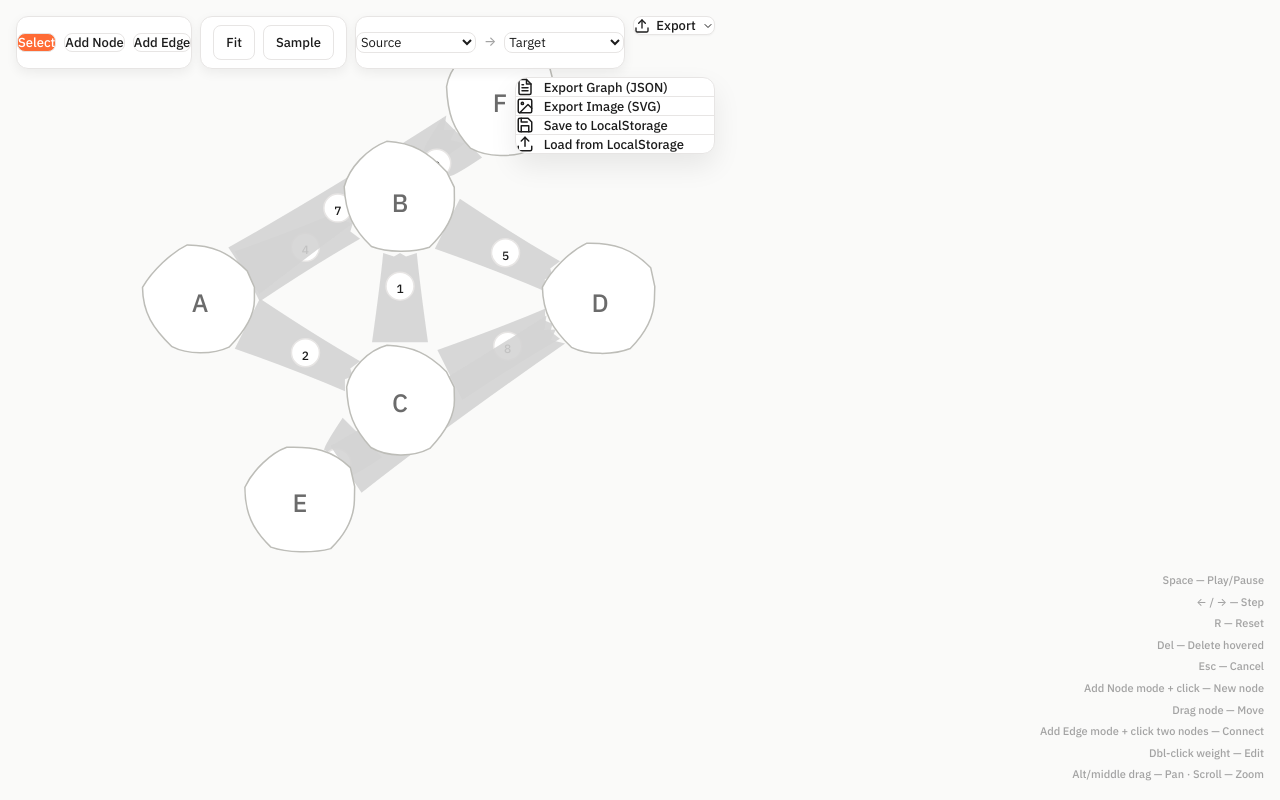
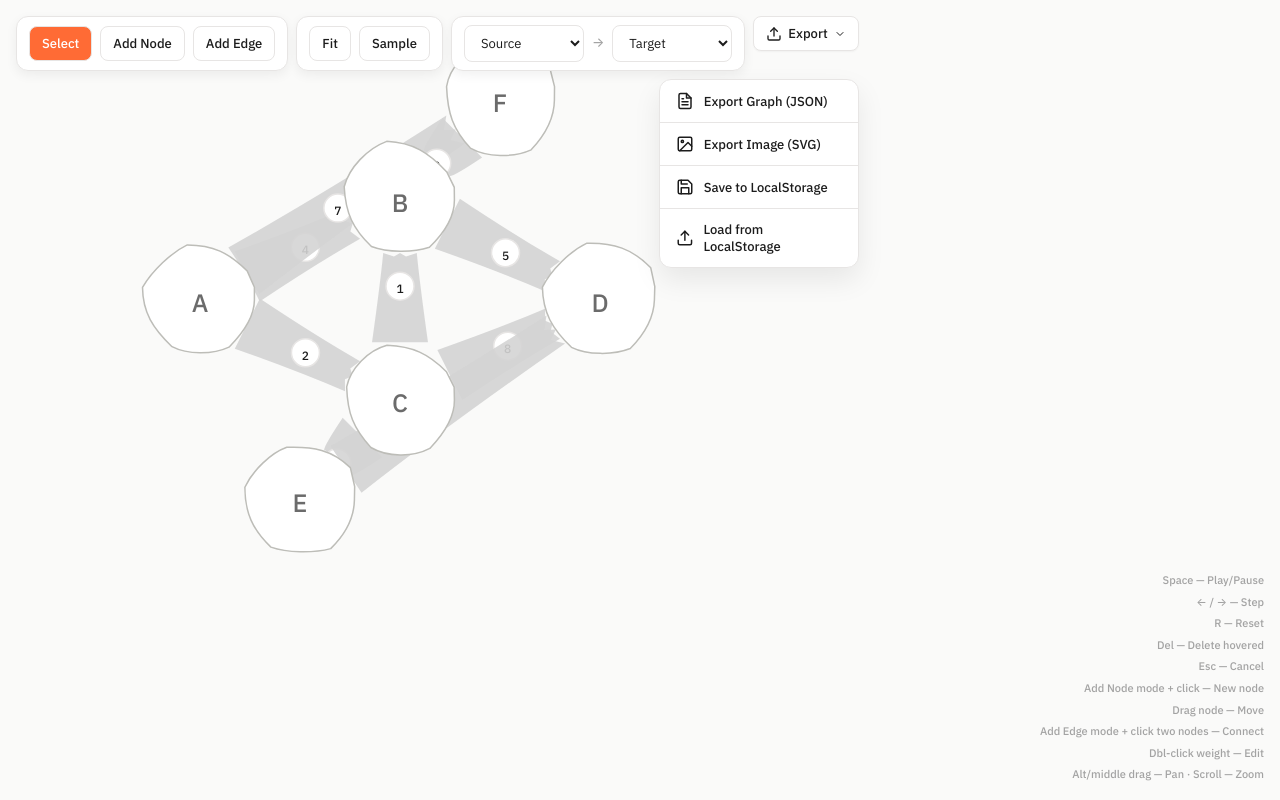
Before and after one commit to HimanshuxAI/interactive-shortest-path-finder, a React (Vite) app: page / in a window 1280 px wide. Both pictures are taken after a click on the button "Export". Built offline with nearby package versions, Linux system fonts and the light colour scheme.

Commit message:
fix: give padding values their units
Buttons and toolbars were written as padding: '8 12', which the CSS parser
throws away, so most controls had no padding at all.

```diff
--- a/src/panels/ExportMenu.tsx
+++ b/src/panels/ExportMenu.tsx
@@ -46,7 +46,7 @@ export const ExportMenu: React.FC = () => {
         whileTap={{ scale: 0.98 }}
         onClick={() => setIsOpen(!isOpen)}
         style={{
-          padding: '8 12',
+          padding: '8px 12px',
           borderRadius: '8px',
           background: 'var(--color-surface)',
           color: 'var(--color-ink)',
@@ -97,7 +97,7 @@ export const ExportMenu: React.FC = () => {
               onClick={handleExportGraph}
               style={{
                 width: '100%',
-                padding: '12 16',
+                padding: '12px 16px',
                 textAlign: 'left',
                 fontSize: '13px',
                 fontWeight: 500,
@@ -127,7 +127,7 @@ export const ExportMenu: React.FC = () => {
               onClick={handleExportImage}
               style={{
                 width: '100%',
-                padding: '12 16',
+                padding: '12px 16px',
                 textAlign: 'left',
                 fontSize: '13px',
                 fontWeight: 500,
@@ -155,7 +155,7 @@ export const ExportMenu: React.FC = () => {
               onClick={handleSave}
               style={{
                 width: '100%',
-                padding: '12 16',
+                padding: '12px 16px',
                 textAlign: 'left',
                 fontSize: '13px',
                 fontWeight: 500,
@@ -183,7 +183,7 @@ export const ExportMenu: React.FC = () => {
               onClick={handleLoad}
               style={{
                 width: '100%',
-                padding: '12 16',
+                padding: '12px 16px',
                 textAlign: 'left',
                 fontSize: '13px',
                 fontWeight: 500,
--- a/src/panels/Narration.tsx
+++ b/src/panels/Narration.tsx
@@ -23,7 +23,7 @@ export const Narration: React.FC = () => {
         right: 16,
         zIndex: 100,
         maxWidth: 360,
-        padding: '16 20',
+        padding: '16px 20px',
         background: 'var(--color-surface)',
         borderRadius: '16px',
         boxShadow: 'var(--shadow-lg)',
--- a/src/panels/QueueTray.tsx
+++ b/src/panels/QueueTray.tsx
@@ -28,7 +28,7 @@ export const QueueTray: React.FC = () => {
         zIndex: 100,
         display: 'flex',
         gap: 8,
-        padding: '8 12',
+        padding: '8px 12px',
         background: 'var(--color-surface)',
         borderRadius: '12px',
         boxShadow: 'var(--shadow-lg)',
@@ -53,7 +53,7 @@ export const QueueTray: React.FC = () => {
               display: 'flex',
               alignItems: 'center',
               gap: 6,
-              padding: '6 10',
+              padding: '6px 10px',
               background: item.node === currentStep.node ? 'var(--color-coral)' : 'var(--color-coral-tint)',
               color: item.node === currentStep.node ? 'var(--color-surface)' : 'var(--color-ink)',
               borderRadius: '8px',
--- a/src/panels/Timeline.tsx
+++ b/src/panels/Timeline.tsx
@@ -52,7 +52,7 @@ export const Timeline: React.FC = () => {
         transform: 'translateX(-50%)',
         zIndex: 100,
         width: 'min(90vw, 600px)',
-        padding: '16 20',
+        padding: '16px 20px',
         background: 'var(--color-surface)',
         borderRadius: '16px',
         boxShadow: 'var(--shadow-lg)',
@@ -188,7 +188,7 @@ export const Timeline: React.FC = () => {
             value={playbackSpeed}
             onChange={e => setPlaybackSpeed(parseFloat(e.target.value))}
             style={{
-              padding: '4 8',
+              padding: '4px 8px',
               borderRadius: '6px',
               border: '1px solid var(--color-border)',
               background: 'var(--color-surface)',
--- a/src/panels/Toolbar.tsx
+++ b/src/panels/Toolbar.tsx
@@ -74,13 +74,13 @@ export const Toolbar: React.FC = () => {
 
   return (
     <div style={{ position: 'fixed', top: 16, left: 16, zIndex: 100, display: 'flex', flexWrap: 'wrap', gap: 8 }}>
-      <div style={{ display: 'flex', gap: 8, alignItems: 'center', background: 'var(--color-surface)', padding: '8 12', borderRadius: '12px', boxShadow: 'var(--shadow-md)', border: '1px solid var(--color-border)' }}>
+      <div style={{ display: 'flex', gap: 8, alignItems: 'center', background: 'var(--color-surface)', padding: '8px 12px', borderRadius: '12px', boxShadow: 'var(--shadow-md)', border: '1px solid var(--color-border)' }}>
         <motion.button
           whileHover={{ scale: 1.02 }}
           whileTap={{ scale: 0.98 }}
           onClick={() => dispatch({ type: 'SET_MODE', mode: 'select' })}
           style={{
-            padding: '8 12',
+            padding: '8px 12px',
             borderRadius: '8px',
             background: mode === 'select' ? 'var(--color-coral)' : 'transparent',
             color: mode === 'select' ? 'var(--color-surface)' : 'var(--color-ink)',
@@ -98,7 +98,7 @@ export const Toolbar: React.FC = () => {
           whileTap={{ scale: 0.98 }}
           onClick={() => dispatch({ type: 'SET_MODE', mode: 'addNode' })}
           style={{
-            padding: '8 12',
+            padding: '8px 12px',
             borderRadius: '8px',
             background: mode === 'addNode' ? 'var(--color-coral)' : 'transparent',
             color: mode === 'addNode' ? 'var(--color-surface)' : 'var(--color-ink)',
@@ -116,7 +116,7 @@ export const Toolbar: React.FC = () => {
           whileTap={{ scale: 0.98 }}
           onClick={() => dispatch({ type: 'SET_MODE', mode: 'addEdge' })}
           style={{
-            padding: '8 12',
+            padding: '8px 12px',
             borderRadius: '8px',
             background: mode === 'addEdge' ? 'var(--color-coral)' : 'transparent',
             color: mode === 'addEdge' ? 'var(--color-surface)' : 'var(--color-ink)',
@@ -151,13 +151,13 @@ export const Toolbar: React.FC = () => {
       </div>
 
       {canRun && (
-        <div style={{ display: 'flex', gap: 8, alignItems: 'center', background: 'var(--color-surface)', padding: '8 12', borderRadius: '12px', boxShadow: 'var(--shadow-md)', border: '1px solid var(--color-border)' }}>
+        <div style={{ display: 'flex', gap: 8, alignItems: 'center', background: 'var(--color-surface)', padding: '8px 12px', borderRadius: '12px', boxShadow: 'var(--shadow-md)', border: '1px solid var(--color-border)' }}>
           <select
             value={sourceNode || ''}
             onChange={handleSourceSelect}
             disabled={!canRun}
             style={{
-              padding: '8 12',
+              padding: '8px 12px',
               borderRadius: '8px',
               border: '1px solid var(--color-border)',
               background: 'var(--color-surface)',
@@ -176,7 +176,7 @@ export const Toolbar: React.FC = () => {
             onChange={handleTargetSelect}
             disabled={!canRun}
             style={{
-              padding: '8 12',
+              padding: '8px 12px',
               borderRadius: '8px',
               border: '1px solid var(--color-border)',
               background: 'var(--color-surface)',
@@ -228,14 +228,14 @@ export const Toolbar: React.FC = () => {
       )}
 
       {hasSteps && (
-        <div style={{ display: 'flex', gap: 8, alignItems: 'center', background: 'var(--color-surface)', padding: '8 12', borderRadius: '12px', boxShadow: 'var(--shadow-md)', border: '1px solid var(--color-border)' }}>
+        <div style={{ display: 'flex', gap: 8, alignItems: 'center', background: 'var(--color-surface)', padding: '8px 12px', borderRadius: '12px', boxShadow: 'var(--shadow-md)', border: '1px solid var(--color-border)' }}>
           <motion.button
             whileHover={{ scale: 1.02 }}
             whileTap={{ scale: 0.98 }}
             onClick={stepBackward}
             disabled={currentStepIndex <= 0}
             style={{
-              padding: '8 12',
+              padding: '8px 12px',
               borderRadius: '8px',
               background: 'var(--color-surface)',
               color: currentStepIndex <= 0 ? 'var(--color-ink-muted)' : 'var(--color-ink)',
@@ -253,7 +253,7 @@ export const Toolbar: React.FC = () => {
             whileTap={{ scale: 0.98 }}
             onClick={togglePlayback}
             style={{
-              padding: '8 16',
+              padding: '8px 16px',
               borderRadius: '8px',
               background: isPlaying ? 'var(--color-coral)' : 'var(--color-surface)',
               color: isPlaying ? 'var(--color-surface)' : 'var(--color-ink)',
@@ -271,7 +271,7 @@ export const Toolbar: React.FC = () => {
             onClick={stepForward}
             disabled={currentStepIndex >= steps.length - 1}
             style={{
-              padding: '8 12',
+              padding: '8px 12px',
               borderRadius: '8px',
               background: 'var(--color-surface)',
               color: currentStepIndex >= steps.length - 1 ? 'var(--color-ink-muted)' : 'var(--color-ink)',
@@ -289,7 +289,7 @@ export const Toolbar: React.FC = () => {
             whileTap={{ scale: 0.98 }}
             onClick={resetAlgorithm}
             style={{
-              padding: '8 12',
+              padding: '8px 12px',
               borderRadius: '8px',
               background: 'var(--color-surface)',
               color: 'var(--color-ink)',
```
